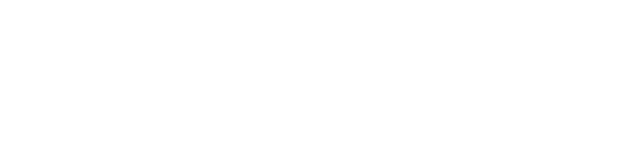
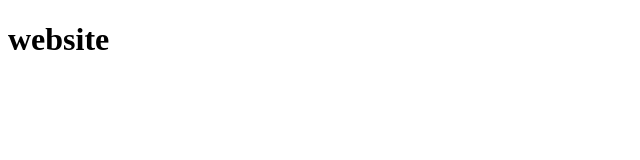
Before and after one commit to demobae/site, a plain HTML site: page index.html in a window 1280 px wide. Shown: the whole page, without its empty margins (0-640 px from the left). Drawn offline with Linux system fonts and the light colour scheme.

Commit message:
Update index.html

```diff
--- a/index.html
+++ b/index.html
@@ -1,2 +1,4 @@
 <!DOCTYPE html>
-<body></body>
+<body>
+  <h1>website</h1>
+</body>
```
